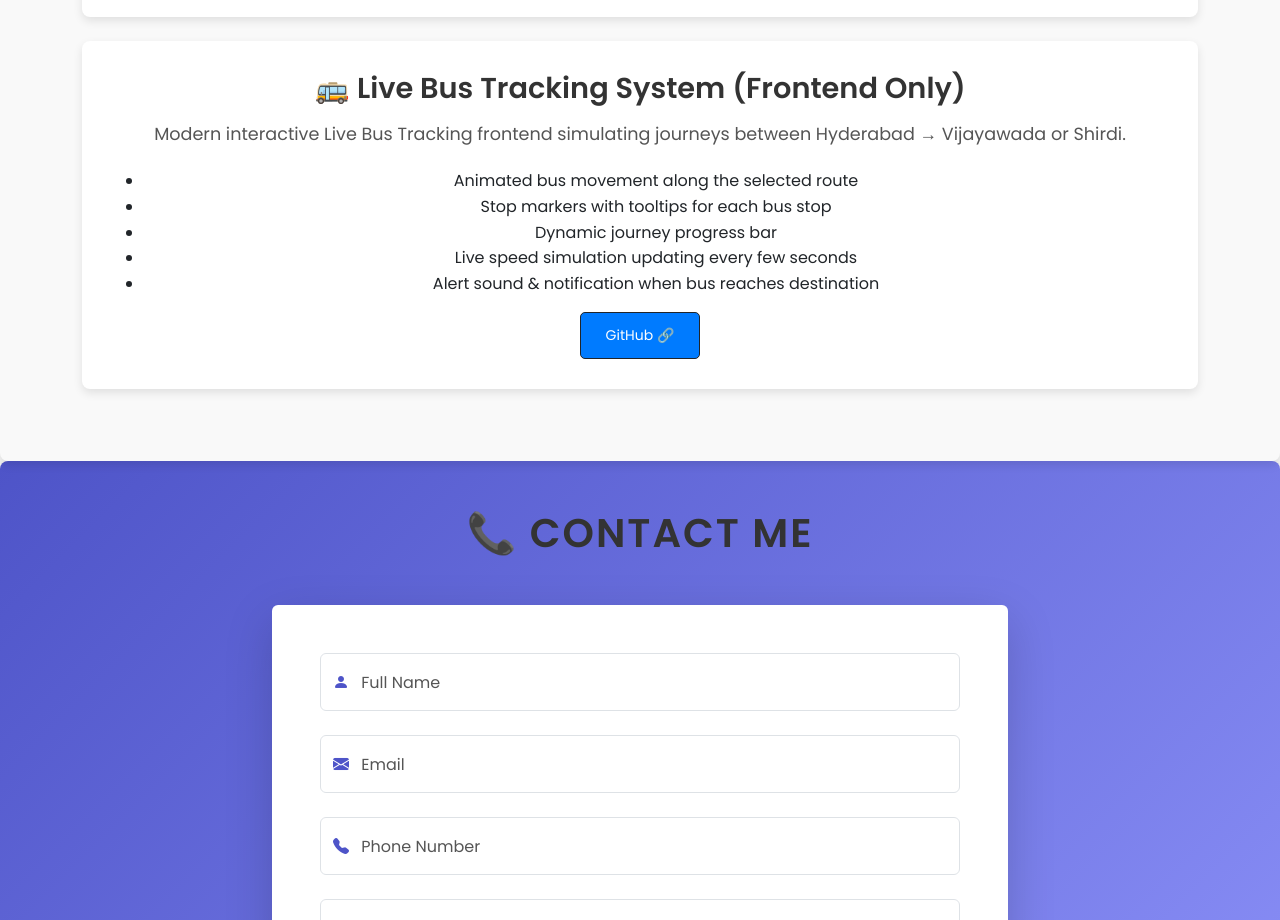
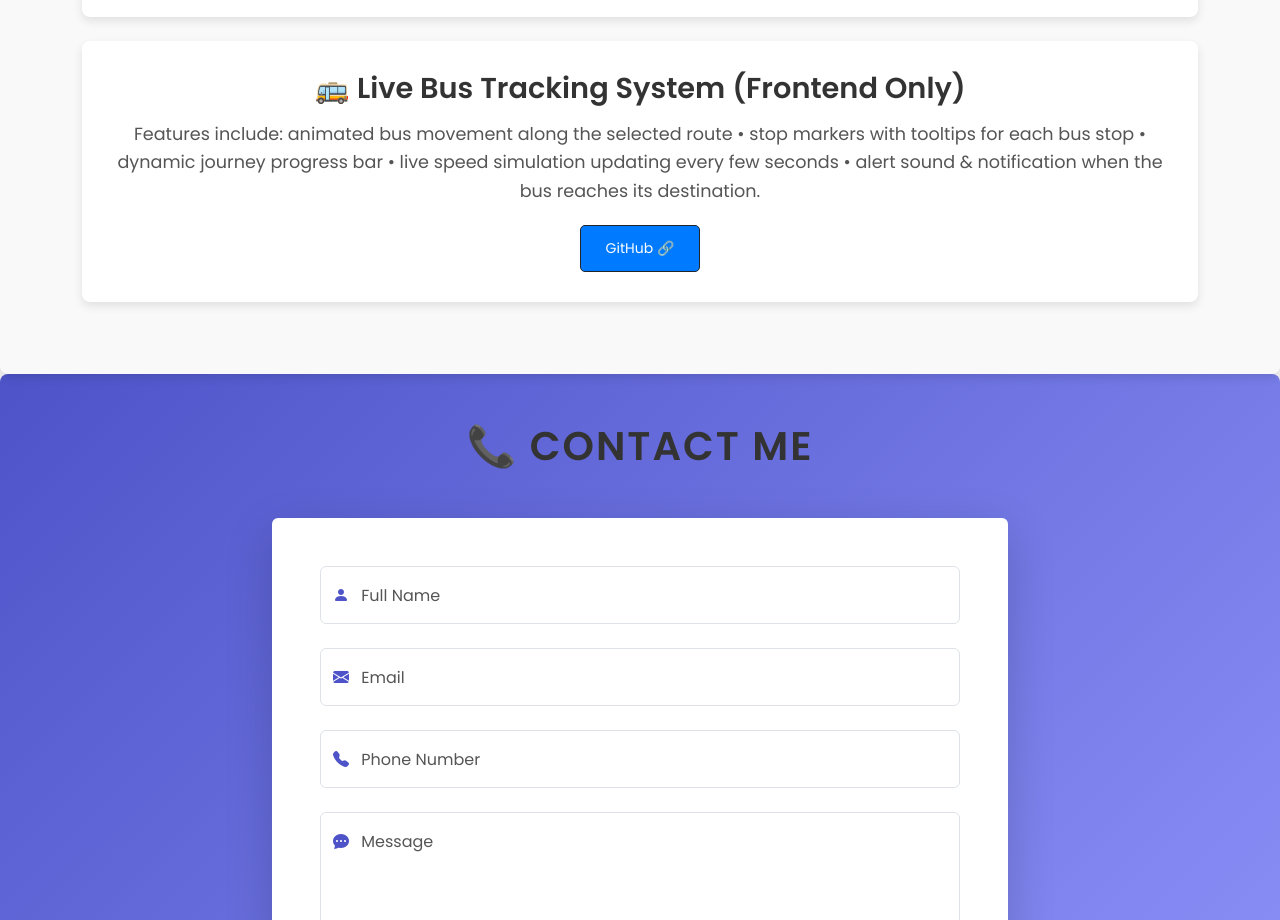
Before and after one commit to nadupalleganesh/N-Sai-Ganesh_Portfolio, a plain HTML site: page index.html in a window 1280 px wide. Shown: the part 4740-5660 px from the top of the page. Drawn offline with nearby package versions, Linux system fonts and the light colour scheme; a script that the page names is missing.

Commit message:
Update index.html

```diff
--- a/index.html
+++ b/index.html
@@ -461,14 +461,9 @@
 
     <div class="project mb-4">
       <h3>🚌 Live Bus Tracking System (Frontend Only)</h3>
-      <p>Modern interactive Live Bus Tracking frontend simulating journeys between Hyderabad → Vijayawada or Shirdi.</p>
-      <ul>
-        <li>Animated bus movement along the selected route</li>
-        <li>Stop markers with tooltips for each bus stop</li>
-        <li>Dynamic journey progress bar</li>
-        <li>Live speed simulation updating every few seconds</li>
-        <li>Alert sound & notification when bus reaches destination</li>
-      </ul>
+      <p>
+Features include: animated bus movement along the selected route • stop markers with tooltips for each bus stop • dynamic journey progress bar • live speed simulation updating every few seconds • alert sound & notification when the bus reaches its destination.
+</p>
       <a href="https://github.com/nadupalleganesh/Bus_Tracking_System" class="btn btn-outline-dark btn-sm">GitHub 🔗</a>
     </div>
 
```
